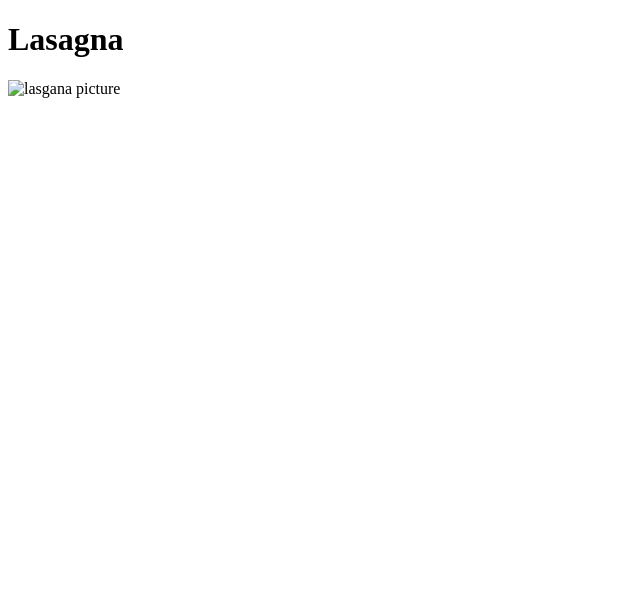
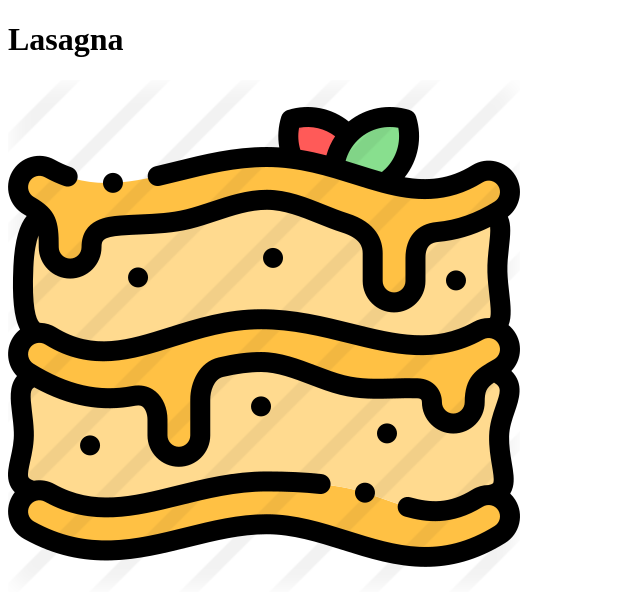
Before and after one commit to Sonokort/Cookbook, a plain HTML site: page recipes/lasagna.html in a window 1280 px wide. Shown: the whole page, without its empty margins (0-640 px from the left). Drawn offline with Linux system fonts and the light colour scheme.

Commit message:
Finished Lasagna

```diff
--- a/recipes/lasagna.html
+++ b/recipes/lasagna.html
@@ -7,7 +7,7 @@
 
     <body>
         <h1>Lasagna</h1>
-        <img src="img/lasagna" alt="lasgana picture">
+        <img src='../img/lasagna_icon.png' alt='lasagna picture'>
 
 
     </body>
```
